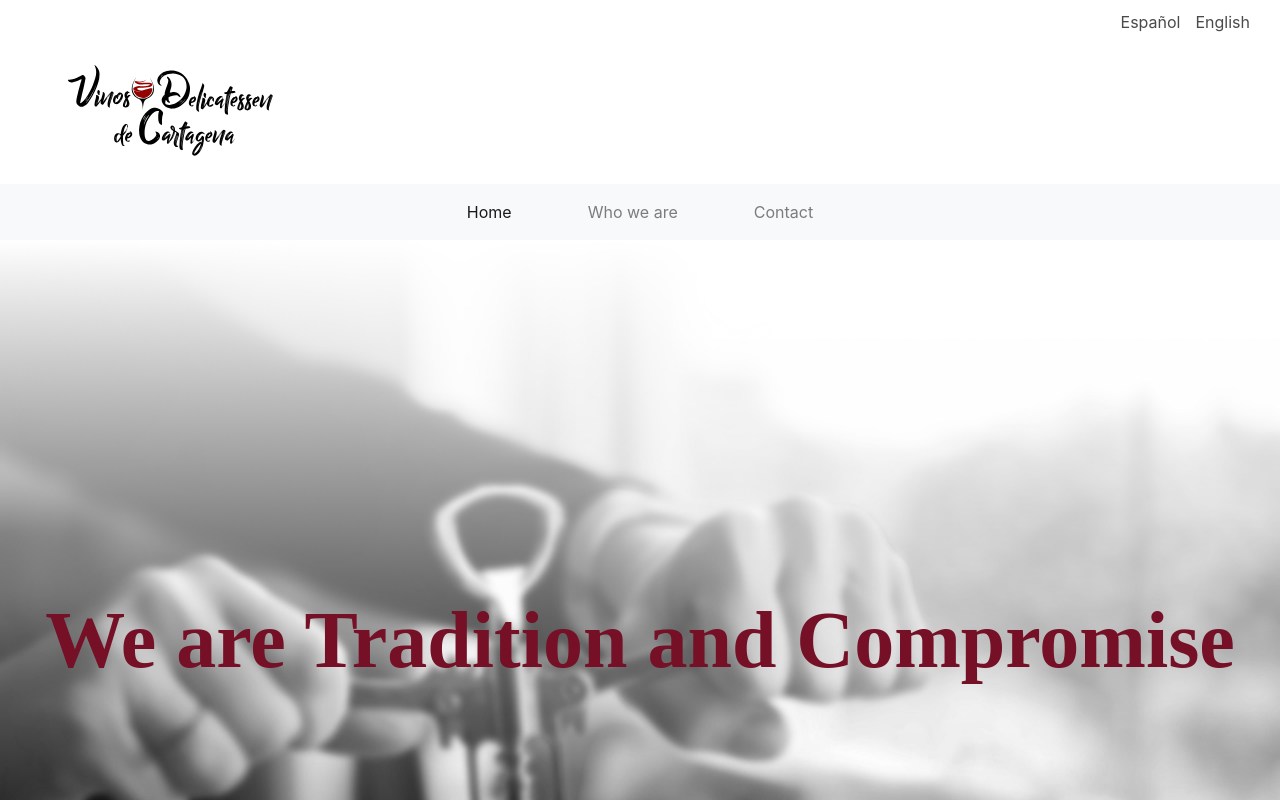
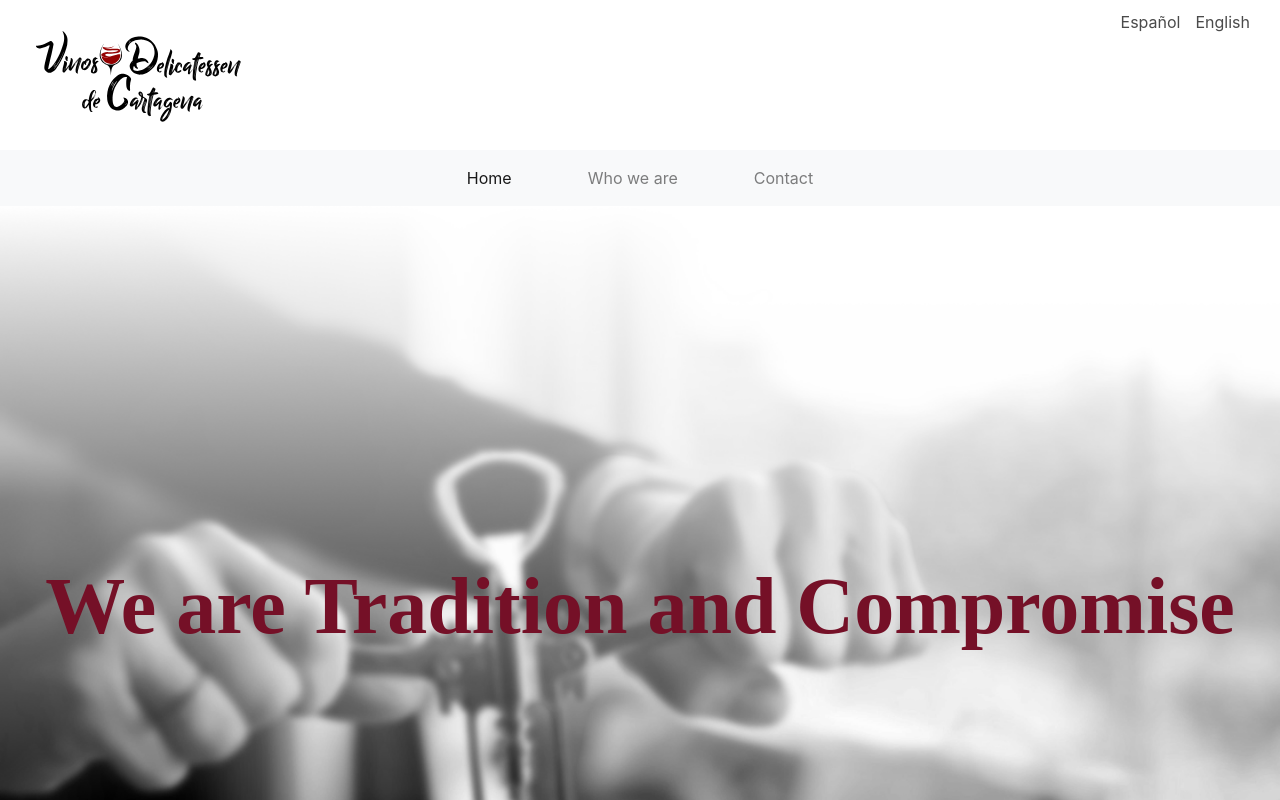
Before and after one commit to rebeldevelop/vinos-y-delicatessen-de-cartagena-web, a Vue app in the folder vinosydelicatessendecartagenaweb/: page / in a window 1280 px wide. Shown: the top 800 px of the page. Built offline with nearby package versions, Linux system fonts and the light colour scheme; a web font is replaced by a local one.

Commit message:
cambiado el header para que este en el mismo contenedor la parte de idiomas y el logo de la web

```diff
--- a/vinosydelicatessendecartagenaweb/package.json
+++ b/vinosydelicatessendecartagenaweb/package.json
@@ -13,6 +13,9 @@
   "dependencies": {
     "bootstrap": "^4.5.0",
     "bootstrap-vue": "^2.15.0",
+    "firebase-admin": "^8.12.1",
+    "firebase-functions": "^3.7.0",
+    "nodemailer": "^6.4.8",
     "vue": "^2.6.11",
     "vue-i18n": "^8.18.2",
     "vue-router": "^3.0.1"
--- a/vinosydelicatessendecartagenaweb/src/components/Main.vue
+++ b/vinosydelicatessendecartagenaweb/src/components/Main.vue
@@ -1,10 +1,12 @@
 <template>
   <div class="main-GeneralWrapper">
-    <div class="languaje_container">
+    <div class= "d-flex justify-content-between">
+    <Header></Header>
+    <div class="languaje_container ">
       <a href="#" @click="setLocale('es')">Español</a>
       <a href="#" @click="setLocale('en')" style="margin-left:15px;" >English</a>
     </div>
-    <Header></Header>
+    </div>
     <NavBar></NavBar>
     <PageBody></PageBody>
   </div>
@@ -37,6 +39,10 @@ export default {
     width: 100vw;
     height: auto;
 }
+
+a{
+  height: 25px;
+}
 a:link, a:visited, a:active {
     text-decoration:none;
     color: #4A4A4A;
```
Also changed, not shown: 1 other file (tests, documents, lock files or other folders).
